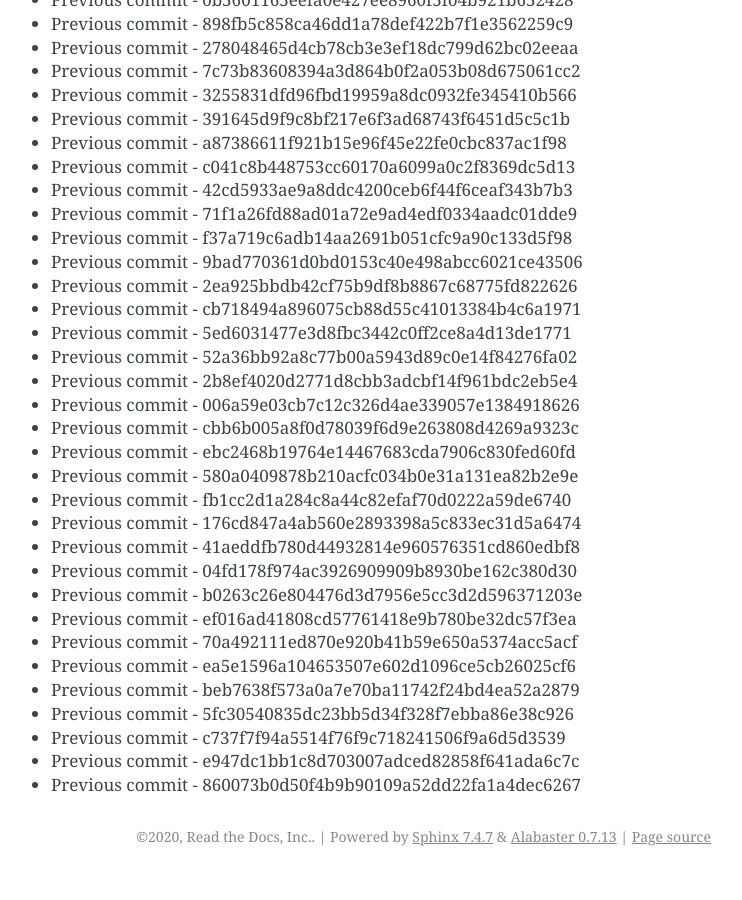
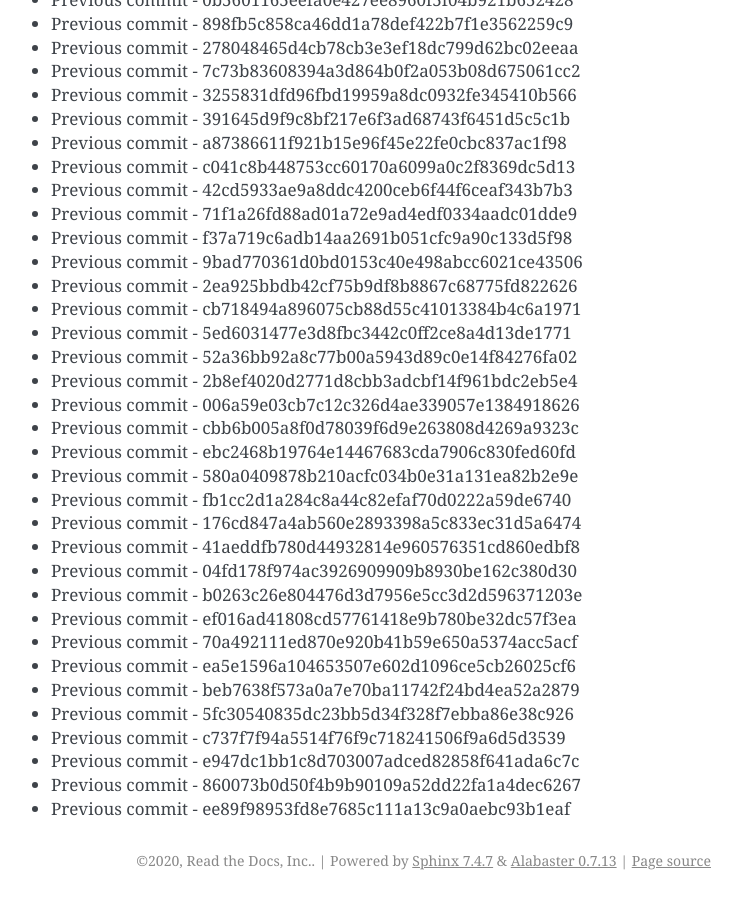
Before and after one commit to readthedocs/rtd-git-stresstest, a Sphinx documentation site: the page built from docs/updates.rst, in a window 1280 px wide and 900 px high, scrolled down 67501 px. Shown: the whole window, without its empty margins (399-1141 px from the left). Built offline with Sphinx 7.4.7, drawn with Linux system fonts in a browser that asks for light colours; before the commit the page ends 68377 px from its top, so only the background shows below that.

Commit message:
Generating commit from previous: ee89f98953fd8e7685c111a13c9a0aebc93b1eaf

```diff
--- a/docs/updates.rst
+++ b/docs/updates.rst
@@ -2868,3 +2868,4 @@ It can be tested for any performance characteristics.
 * Previous commit - c737f7f94a5514f76f9c718241506f9a6d5d3539
 * Previous commit - e947dc1bb1c8d703007adced82858f641ada6c7c
 * Previous commit - 860073b0d50f4b9b90109a52dd22fa1a4dec6267
+* Previous commit - ee89f98953fd8e7685c111a13c9a0aebc93b1eaf
```
